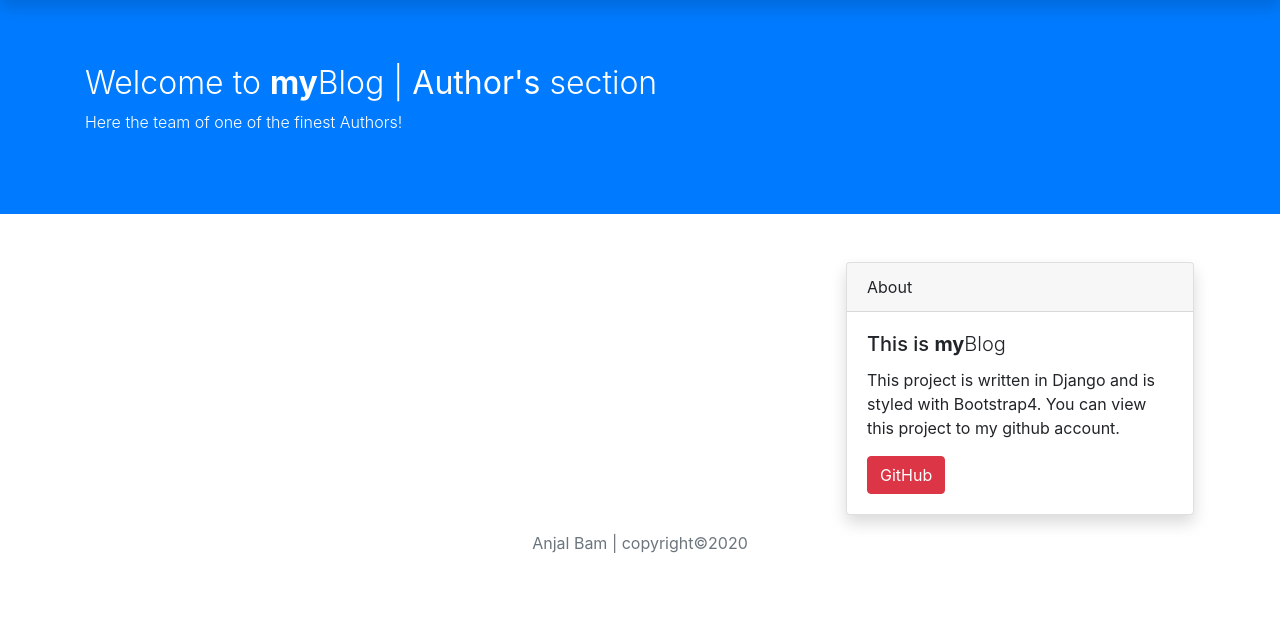
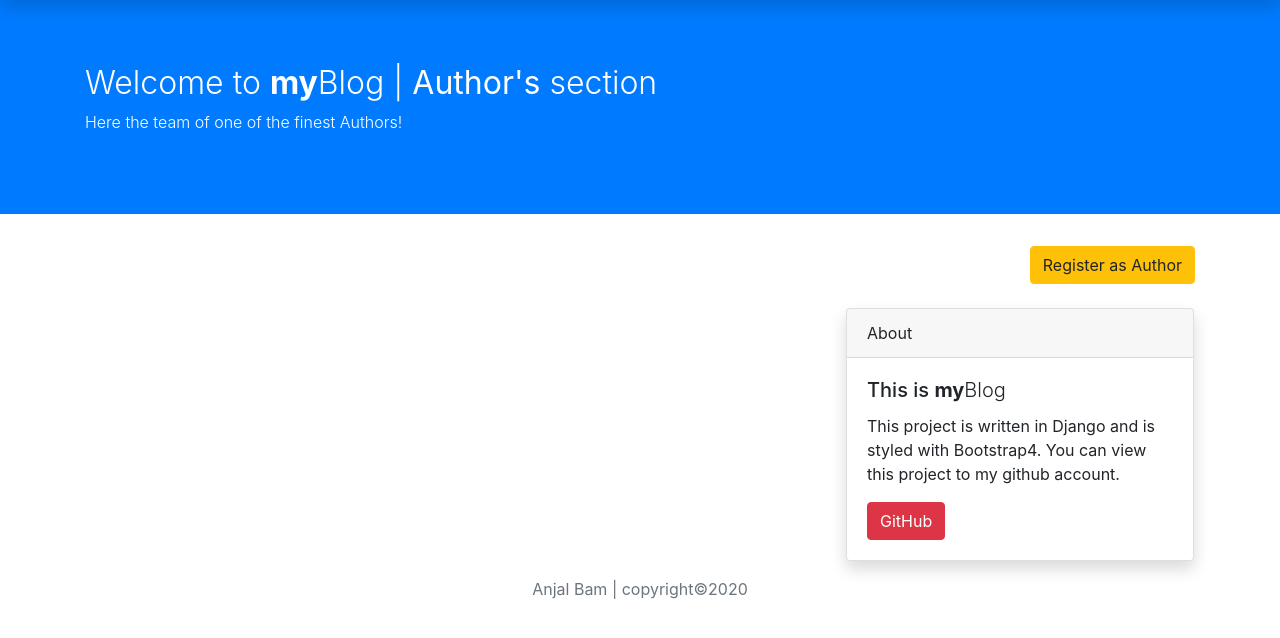
Before and after one commit to AnjalBam/myblog_django_iw_assignment, a Django app: template blog/templates/blog/author-list.html in a window 1280 px wide. Shown: the part 56-694 px from the top of the page. Run offline with Django 3.2, Linux system fonts and the light colour scheme; the template is opened without the code that fills it, so the values that code supplies are empty; some libraries are stand-ins or nearby versions.

Commit message:
added button for registering as author

```diff
--- a/blog/templates/blog/author-list.html
+++ b/blog/templates/blog/author-list.html
@@ -13,8 +13,15 @@
     </div>
     <div class="container">
 
+    <div class="row">
+      <div class="col-md-3 offset-md-9 col-sm-5 offset-sm-7 d-flex
+      flex-row-reverse">
+        <a href="#" class="btn btn-warning mb-2">Register as Author</a>
+      </div>
+    </div>
+
       <div class="authors-wrapper row">
-        <div class="author-container  col-md-8 col-sm-12 p-3">
+        <div class="author-container  col-md-8 col-sm-12 p-1">
 
           {% for author in authors %}
             <div class="card shadow-sm mt-3">
```
